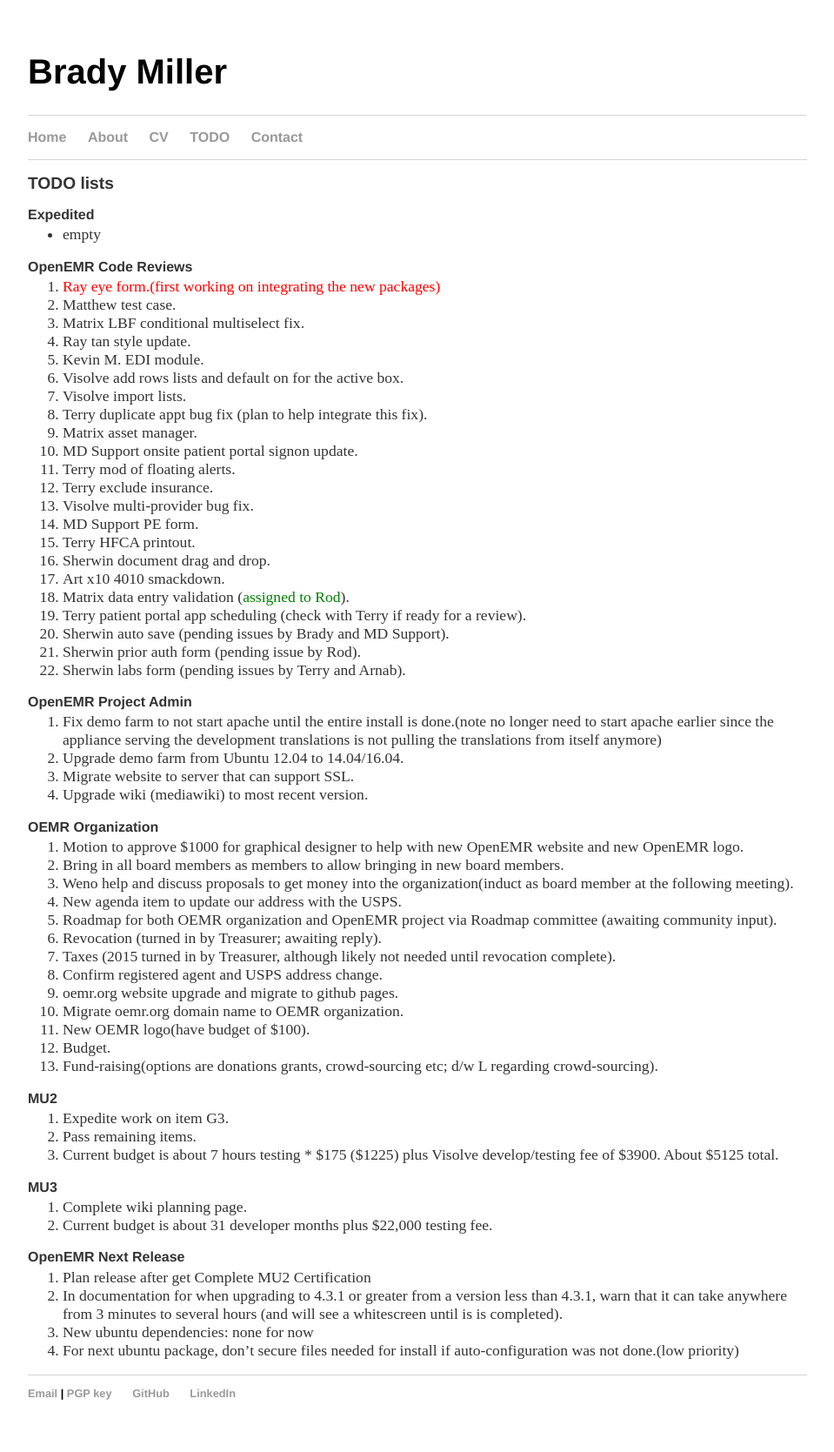
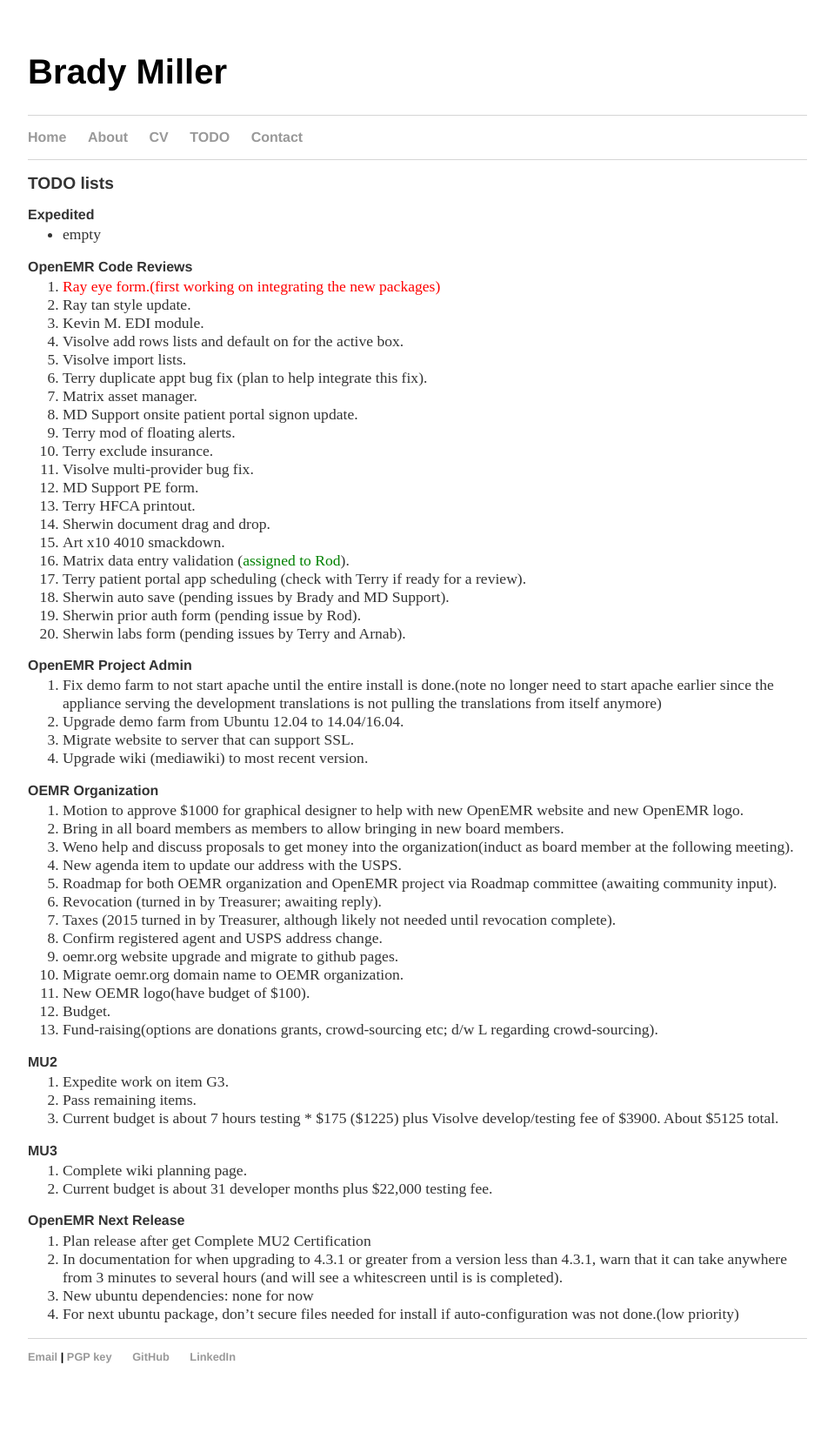
Before and after one commit to bradymiller/bradymiller.github.io, a Jekyll site: the page built from todo/index.md, in a window 1280 px wide. Shown: the whole page at 87% size, without its empty margins (160-1119 px from the left). Built offline with Jekyll 4.4.1, drawn with Linux system fonts in a browser that asks for light colours; after the commit the page ends 1627 px from its top, so only the background shows below that.

Commit message:
Update todo list

```diff
--- a/todo/index.md
+++ b/todo/index.md
@@ -8,8 +8,6 @@
 
 ### OpenEMR Code Reviews
 1. <span style="color: red">Ray eye form.(first working on integrating the new packages)</span>
-1. Matthew test case.
-1. Matrix LBF conditional multiselect fix.
 1. Ray tan style update.
 1. Kevin M. EDI module.
 1. Visolve add rows lists and default on for the active box.
```
